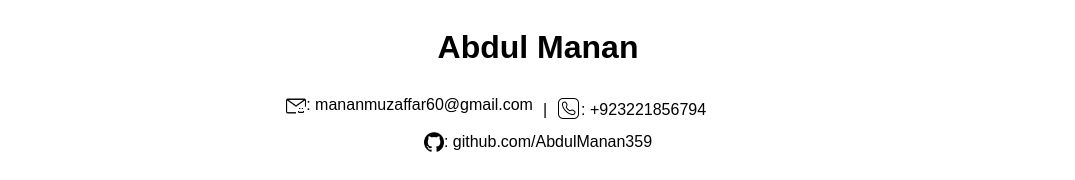
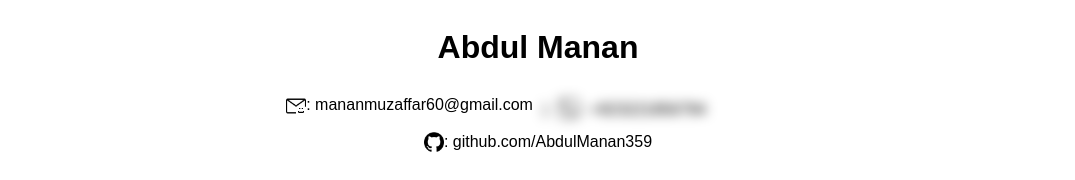
Before and after one commit to AbdulManan359/html-resume, a plain HTML site: page index.html in a window 1280 px wide. Shown: the top 180 px of the page, without its empty margins (102-1177 px from the left). Drawn offline with Linux system fonts and the light colour scheme.

Commit message:
Update styles.css

```diff
--- a/styles/styles.css
+++ b/styles/styles.css
@@ -41,6 +41,9 @@ p {
 .selfIntroPara img {
     margin-bottom: -1.3%;
 }
+.blur {
+    filter:blur(6px);
+}
 
 .github img {
     margin-bottom: -0.5%;
```
